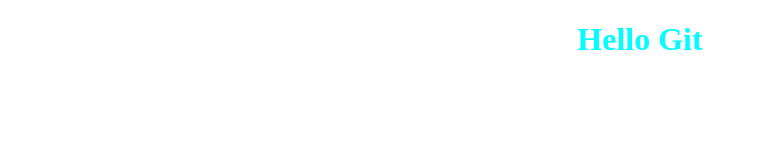
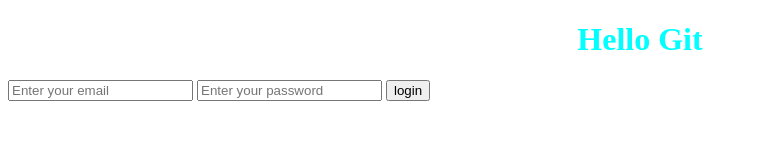
Before and after one commit to Neliswa-Lab/my-weather-app, a plain HTML site: page index.html in a window 1280 px wide. Shown: the whole page, without its empty margins (0-758 px from the left). Drawn offline with Linux system fonts and the light colour scheme.

Commit message:
added html login form

```diff
--- a/index.html
+++ b/index.html
@@ -11,6 +11,11 @@
     <h1>
         Hello Git
     </h1>
+    <form>
+        <input type="email" placeholder="Enter your email" />
+        <input type="password" placeholder="Enter your password" required/>
+        <input type="submit" value="login"/>
+    </form>
     <script src="script.js"></script>
 </body>
 </html>
```
